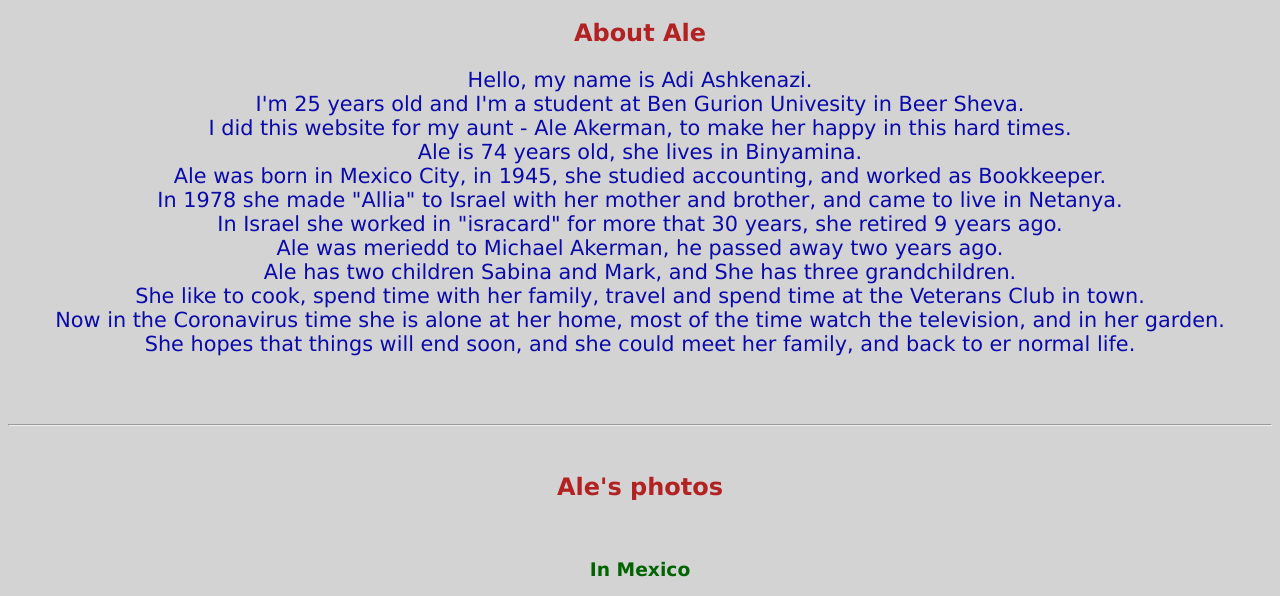
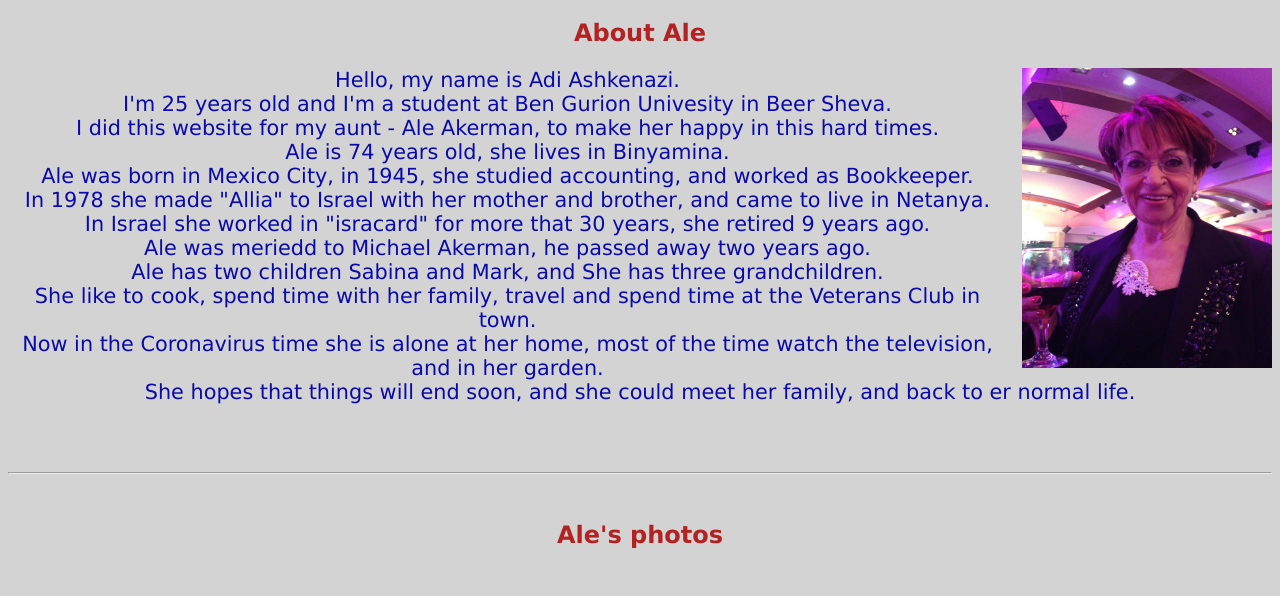
Before and after one commit to SISE-Web-Development-Environments/206345241, a plain HTML site: page index.html in a window 1280 px wide. Shown: the part 194-790 px from the top of the page. Drawn offline with nearby package versions, Linux system fonts and the light colour scheme.

Commit message:
Add files via upload

```diff
--- a/css/style.css
+++ b/css/style.css
@@ -60,6 +60,10 @@ color:darkmagenta;
 .recLinks a{
   color: #3B5998;
 }
+.imgAle{
+  float: right;
+
+}
 .img {
     width:  25%;
 	height: 250px;
--- a/index.html
+++ b/index.html
@@ -36,6 +36,8 @@
 	<section id="about" class="section">
 		<h2 ALIGN="center">About Ale</h2>
 		<p style="color:#0A0AAA;font-size:130%;" ALIGN="center">
+			<img class="imgAle" src="img/ale.jpg" style="width:250px;height:300px;margin-left:15px;">
+
 			Hello, my name is Adi Ashkenazi.<br />
 			I'm 25 years old and I'm a student at Ben Gurion Univesity in Beer Sheva.<br />
 			I did this website for my aunt - Ale Akerman, to make her happy in this hard times.<br />
```
Also changed, not shown: ReadMe.txt (added).
